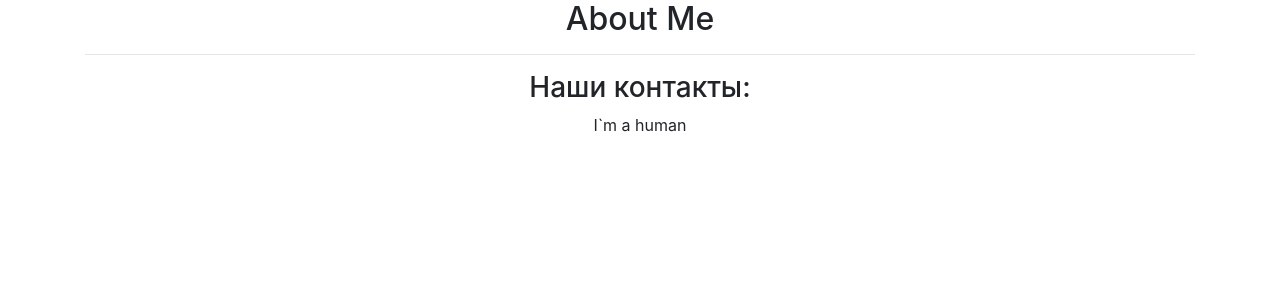
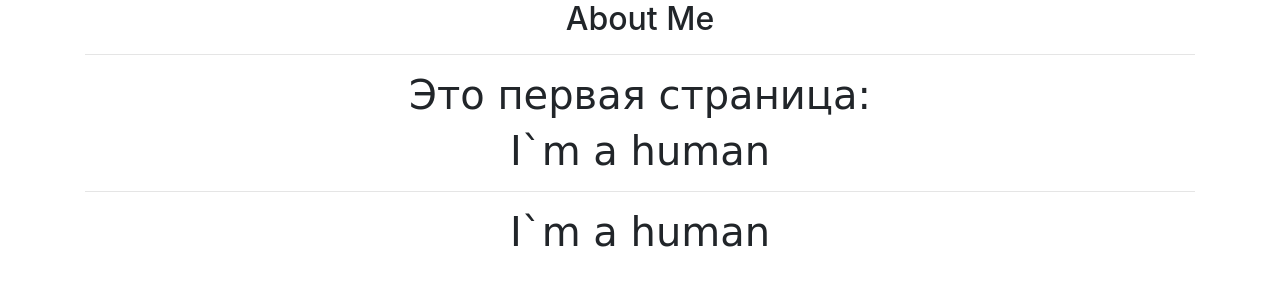
Before and after one commit to Archweel/Django1, a Django app: template FirstInMist/templates/flatpages/first.html in a window 1280 px wide. Shown: the part 56-356 px from the top of the page. Run offline with Django 3.2, Linux system fonts and the light colour scheme; the template is opened without the code that fills it: values that come from a table or form of the project are taken from there, others are empty; data comes from the database, SQL or seed files in the repository; some libraries are stand-ins or nearby versions.

Commit message:
Update first.html

```diff
--- a/FirstInMist/templates/flatpages/first.html
+++ b/FirstInMist/templates/flatpages/first.html
@@ -5,8 +5,17 @@
 {% endblock title %}
 
 {% block content %}
+<style>
+        h4 {
+    font-family: Pompadur, 'Comic Sans MS', cursive;
+    font-size: 250%;
+   }
+    </style>
     <h2>{{ flatpage.title }}</h2>
     <hr>
-    <h3>Наши контакты:</h3>
-{{ flatpage.content }}
+    <h4>Это первая страница:</h4>
+<h4>{{ flatpage.content }}</h4>
+<hr>
+<h4>{{ flatpage.content }}</h4>
+
 {% endblock content %}
```
